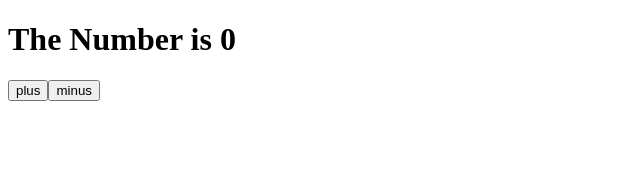
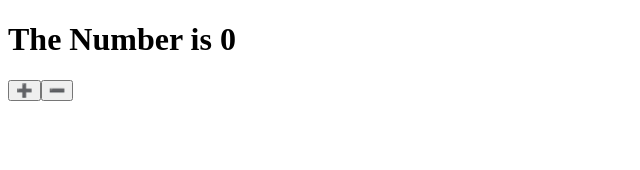
Before and after one commit to DasolPark/Nico_ReactJS_MovieApp_2019, a React (Create React App) app: page / in a window 1280 px wide. Shown: the top 170 px of the page, without its empty margins (0-640 px from the left). Built offline with nearby package versions, Linux system fonts and the light colour scheme.

Commit message:
3-1. All you need to know about State

```diff
--- a/src/App.js
+++ b/src/App.js
@@ -4,19 +4,29 @@ class App extends React.Component {
   state = { number: 0 };
 
   add = () => {
-    console.log('add');
+    this.setState(current => ({
+      number: current.number + 1 // Best Case
+    }));
   };
 
   sub = () => {
-    console.log('minus');
+    this.setState({ number: this.state.number - 1 }); // Bad Case
   };
 
   render() {
     return (
       <div>
         <h1>The Number is {this.state.number}</h1>
-        <button onClick={this.add}>plus</button>
-        <button onClick={this.sub}>minus</button>
+        <button onClick={this.add}>
+          <span role="img" aria-label="plus">
+            ➕
+          </span>
+        </button>
+        <button onClick={this.sub}>
+          <span role="img" aria-label="minus">
+            ➖
+          </span>
+        </button>
       </div>
     );
   }
```
